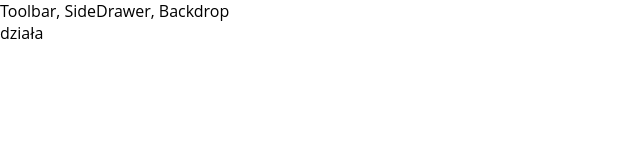
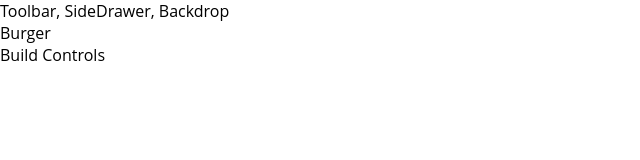
Before and after one commit to karolina-michalak/BurgerBuilderApp, a React app: page / in a window 1280 px wide. Shown: the top 160 px of the page, without its empty margins (0-640 px from the left). Built offline with nearby package versions, Linux system fonts and the light colour scheme.

Commit message:
added BurgerBuilder to App.js

```diff
--- a/src/App.js
+++ b/src/App.js
@@ -1,12 +1,13 @@
 import React from 'react';
 import './App.css';
-import Layout from './components/Layout/Layout'
+import Layout from './components/Layout/Layout';
+import BurgerBuilder from './containers/BurgerBuilder/BurgerBuilder'
 
 function App() {
   return (
     <div>
       <Layout>
-        działa
+        <BurgerBuilder/>
       </Layout>
     </div>
   );
```
